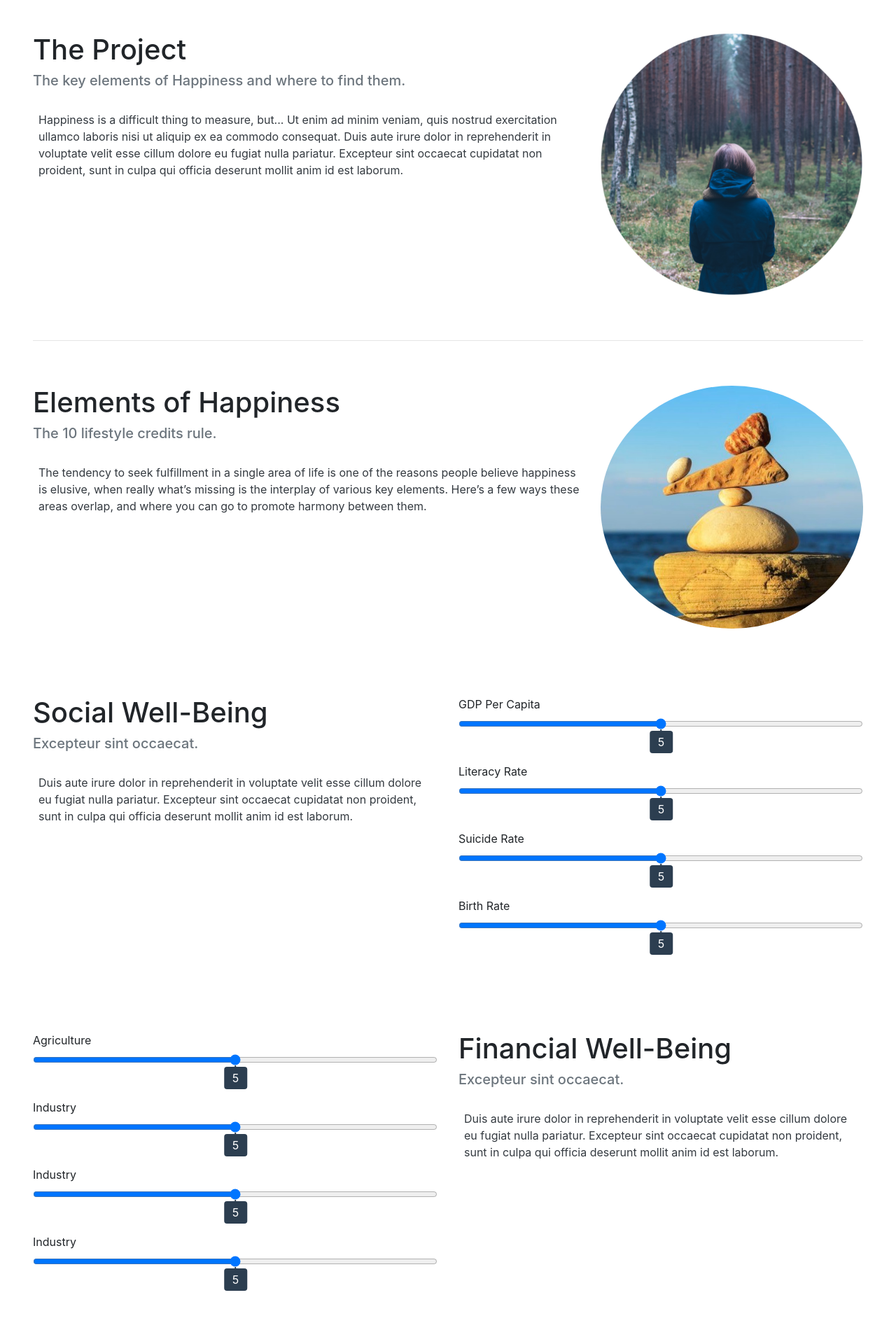
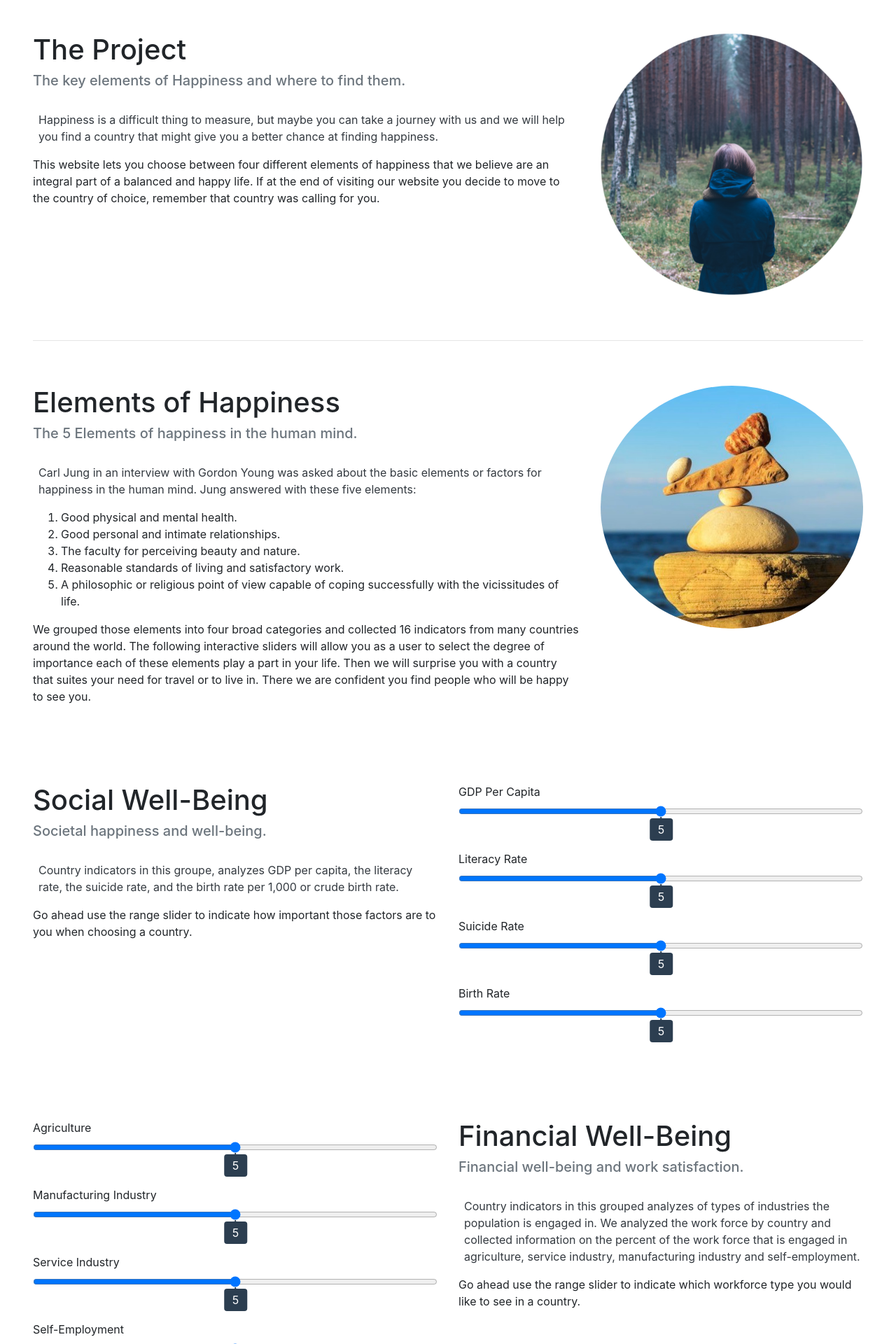
Before and after one commit to anishaa95/Happiness_Index, a Flask app: page / in a window 1280 px wide. Shown: the part 833-2753 px from the top of the page at 70% size. Run offline with Flask 2, Linux system fonts and the light colour scheme; data that the repository does not hold is empty; some libraries are stand-ins or nearby versions.

Commit message:
Narrative Update

```diff
--- a/templates/index.html
+++ b/templates/index.html
@@ -1,33 +1,22 @@
 <!DOCTYPE html>
 <html lang="en-us">
+
 <head>
   <meta charset="UTF-8" />
   <title>The Happiness Index</title>
-    <meta
-      name="viewport"
-      content="width=device-width, initial-scale=1, shrink-to-fit=no"
-    />
+  <meta name="viewport" content="width=device-width, initial-scale=1, shrink-to-fit=no" />
 
   <!-- Bring in our bootstrap stylesheet -->
-    <link
-      rel="stylesheet"
-      href="https://stackpath.bootstrapcdn.com/bootstrap/4.3.1/css/bootstrap.min.css"
-      integrity="sha384-ggOyR0iXCbMQv3Xipma34MD+dH/1fQ784/j6cY/iJTQUOhcWr7x9JvoRxT2MZw1T"
-      crossorigin="anonymous"
-    />
+  <link rel="stylesheet" href="https://stackpath.bootstrapcdn.com/bootstrap/4.3.1/css/bootstrap.min.css"
+    integrity="sha384-ggOyR0iXCbMQv3Xipma34MD+dH/1fQ784/j6cY/iJTQUOhcWr7x9JvoRxT2MZw1T" crossorigin="anonymous" />
   <!-- Bringing leaflet -->
-    <link
-      rel="stylesheet"
-      href="https://unpkg.com/leaflet@1.6.0/dist/leaflet.css"
+  <link rel="stylesheet" href="https://unpkg.com/leaflet@1.6.0/dist/leaflet.css"
     integrity="sha512-xwE/Az9zrjBIphAcBb3F6JVqxf46+CDLwfLMHloNu6KEQCAWi6HcDUbeOfBIptF7tcCzusKFjFw2yuvEpDL9wQ=="
-      crossorigin=""
-    />
+    crossorigin="" />
 
-    <script
-      src="https://unpkg.com/leaflet@1.3.3/dist/leaflet.js"
+  <script src="https://unpkg.com/leaflet@1.3.3/dist/leaflet.js"
     integrity="sha512-tAGcCfR4Sc5ZP5ZoVz0quoZDYX5aCtEm/eu1KhSLj2c9eFrylXZknQYmxUssFaVJKvvc0dJQixhGjG2yXWiV9Q=="
-      crossorigin=""
-    ></script>
+    crossorigin=""></script>
   <!-- D3 -->
   <script src="https://d3js.org/d3.v4.min.js"></script>
 
@@ -39,6 +28,7 @@
 </head>
 
 <!-- Body -->
+
 <body>
   <!-- Page -->
   <div class="container-fluid">
@@ -71,7 +61,8 @@
           </div>
         </div>
         <nav class="navbar navbar-light bg-light">
-            <button class="navbar-toggler" type="button" data-toggle="collapse" data-target="#navbarToggleExternalContent" aria-controls="navbarToggleExternalContent" aria-expanded="false" aria-label="Toggle navigation">
+          <button class="navbar-toggler" type="button" data-toggle="collapse" data-target="#navbarToggleExternalContent"
+            aria-controls="navbarToggleExternalContent" aria-expanded="false" aria-label="Toggle navigation">
             <span class="navbar-toggler-icon"></span>
           </button>
           <a class="navbar-brand" href="#">The Unconventionalists</a>
@@ -87,8 +78,10 @@
         <div class="col-12 text-center mt-5">
           <h1 class="display-4 text-light text-uppercase">The Happiness Index</h1>
           <br>
-                <p class="lead mx-5 text-light">More than simply positive mood, <em class="text-warning">happiness</em> is a state of
-                  well-being that encompasses <em class="text-warning">living a good life</em>, one with a <em class="text-warning">sense
+          <p class="lead mx-5 text-light">More than simply positive mood, <em class="text-warning">happiness</em> is a
+            state of
+            well-being that encompasses <em class="text-warning">living a good life</em>, one with a <em
+              class="text-warning">sense
               of meaning and deep contentment</em>.</p>
         </div>
       </div>
@@ -104,12 +97,16 @@
             <h1 class="display-5 text-left">The Project</h1>
             <h5 class="text-secondary">The key elements of Happiness and where to find them.</h5>
             <p class="text-dark pt-4 pl-2">
-                  Happiness is a difficult thing to measure, but... Ut enim ad minim veniam, quis nostrud exercitation
-                  ullamco laboris nisi ut aliquip ex ea commodo consequat.
-                  Duis aute irure dolor in reprehenderit in voluptate velit
-                  esse cillum dolore eu fugiat nulla pariatur. Excepteur sint occaecat
-                  cupidatat non proident, sunt in culpa qui officia deserunt mollit
-                  anim id est laborum.
+              Happiness is a difficult thing to measure, but maybe you can take a journey with us and we will help you
+              find a country that might give you a better chance at finding happiness.
+              <p>
+                This website lets you choose between four different elements of happiness that we believe are an
+                integral
+                part of a balanced and happy life. If at the end of visiting our website you decide to move to the
+                country
+                of choice, remember that country was calling for you.
+              </p>
+
             </p>
           </div>
           <div class="col-4 py-5">
@@ -125,17 +122,28 @@
         <div class="row">
           <div class="col-8 py-5">
             <h1 class="display-5 text-left">Elements of Happiness</h1>
-                <h5 class="text-secondary">The 10 lifestyle credits rule.</h5>
+            <h5 class="text-secondary">The 5 Elements of happiness in the human mind.</h5>
             <p class="text-dark pt-4 pl-2">
-                  The tendency to seek fulfillment in a single area of life is one of
-                  the reasons people believe happiness is elusive, when really what’s
-                  missing is the interplay of various key elements. Here’s a few
-                  ways these areas overlap, and where you can go to promote harmony between them.
+              Carl Jung in an interview with Gordon Young was asked about the basic elements or factors for happiness in
+              the human mind. Jung answered with these five elements:
+              <ol type="1">
+                <li>Good physical and mental health.</li>
+                <li>Good personal and intimate relationships.</li>
+                <li>The faculty for perceiving beauty and nature.</li>
+                <li>Reasonable standards of living and satisfactory work.</li>
+                <li>A philosophic or religious point of view capable of coping successfully with the vicissitudes of
+                  life.</li>
+              </ol>
+
+              We grouped those elements into four broad categories and collected 16 indicators from many countries around the
+              world. The following interactive sliders will allow you as a user to select the degree of importance each
+              of these elements play a part in your life. Then we will surprise you with a country that suites your need for
+              travel or to live in. There we are confident you find people who will be happy to see you.
+
             </p>
           </div>
           <div class="col-md-4 py-5">
-                  <img src="../static/Images/Balance_rocks.jpeg"
-                  class="img-fluid rounded-circle" alt="Logo">
+            <img src="../static/Images/Balance_rocks.jpeg" class="img-fluid rounded-circle" alt="Logo">
           </div>
         </div>
         <!-- End of Elements of Happiness section -->
@@ -145,12 +153,16 @@
         <div class="row">
           <div class="col-6 py-5">
             <h1 class="display-5 text-left">Social Well-Being</h1>
-                  <h5 class="text-secondary">Excepteur sint occaecat.</h5>
+            <h5 class="text-secondary">Societal happiness and well-being.</h5>
             <p class="text-dark pt-4 pl-2">
-                    Duis aute irure dolor in reprehenderit in voluptate velit
-                  esse cillum dolore eu fugiat nulla pariatur. Excepteur sint occaecat
-                  cupidatat non proident, sunt in culpa qui officia deserunt mollit
-                  anim id est laborum.
+              Country indicators in this groupe, analyzes GDP per capita, the literacy rate, the
+              suicide rate, and the birth rate per 1,000 or crude birth rate.
+              <p>
+                Go ahead use the range slider to indicate how important those factors are to you when choosing a country.
+              </p>
+
+
+
             </p>
           </div>
           <div class="col-6 py-5">
@@ -191,17 +203,17 @@
                 <output class="bubble"></output>
               </div>
               <div class="form-group">
-                          <label for="eco_industry">Industry</label>
+                <label for="eco_industry">Manufacturing Industry</label>
                 <input type="range" class="form-control-range" id="eco_industry" min="0" max="10">
                 <output class="bubble"></output>
               </div>
               <div class="form-group">
-                          <label for="eco_service">Industry</label>
+                <label for="eco_service">Service Industry</label>
                 <input type="range" class="form-control-range" id="eco_service" min="0" max="10">
                 <output class="bubble"></output>
               </div>
               <div class="form-group">
-                          <label for="eco_self_employed">Industry</label>
+                <label for="eco_self_employed">Self-Employment</label>
                 <input type="range" class="form-control-range" id="eco_self_employed" min="0" max="10">
                 <output class="bubble"></output>
               </div>
@@ -209,12 +221,16 @@
           </div>
           <div class="col-6 py-5">
             <h1 class="display-5 text-left">Financial Well-Being</h1>
-                    <h5 class="text-secondary">Excepteur sint occaecat.</h5>
+            <h5 class="text-secondary">Financial well-being and work satisfaction.</h5>
             <p class="text-dark pt-4 pl-2">
-                      Duis aute irure dolor in reprehenderit in voluptate velit
-                    esse cillum dolore eu fugiat nulla pariatur. Excepteur sint occaecat
-                    cupidatat non proident, sunt in culpa qui officia deserunt mollit
-                    anim id est laborum.
+              Country indicators in this grouped analyzes of types of industries the population is engaged in. We
+              analyzed the work force by country and collected information on the percent of the work force that is
+              engaged in agriculture, service industry, manufacturing industry and self-employment.
+
+              <p>
+                Go ahead use the range slider to indicate which workforce type you would like to see in a country.
+              </p>
+
             </p>
           </div>
         </div>
@@ -225,12 +241,17 @@
         <div class="row">
           <div class="col-6 py-5">
             <h1 class="display-5 text-left">Mobility Well-Being</h1>
-                      <h5 class="text-secondary">Excepteur sint occaecat.</h5>
+            <h5 class="text-secondary">Perceiving beauty and nature around you.</h5>
             <p class="text-dark pt-4 pl-2">
-                        Duis aute irure dolor in reprehenderit in voluptate velit
-                      esse cillum dolore eu fugiat nulla pariatur. Excepteur sint occaecat
-                      cupidatat non proident, sunt in culpa qui officia deserunt mollit
-                      anim id est laborum.
+              Country indicators in this group are all about travelling and seeing beauty all around you. We selected
+              indicators that show the percent growth of in country travel, the number of airport arrivals, the percent of
+              coasline per square line and finally population density per sequare line.
+              <p>
+                Go ahead use the range slider to indicate your preference for what is important to you when considering a
+                country to live or play in.
+              </p>
+
+
             </p>
           </div>
           <div class="col-6 py-5">
@@ -242,17 +263,17 @@
               </div>
               <div class="form-group">
                 <label for="travel_coastline_ratio">Coastline Length</label>
-                            <input type="range" class="form-control-range"  min="0" max="10" id="travel_coastline_ratio">
+                <input type="range" class="form-control-range" min="0" max="10" id="travel_coastline_ratio">
                 <output class="bubble"></output>
               </div>
               <div class="form-group">
                 <label for="travel_incountry_growth">Travel Incountry Growth</label>
-                            <input type="range" class="form-control-range"  min="0" max="10" id="travel_incountry_growth">
+                <input type="range" class="form-control-range" min="0" max="10" id="travel_incountry_growth">
                 <output class="bubble"></output>
               </div>
               <div class="form-group">
                 <label for="travel_no_of_arrivals">Number of airplane arrivals</label>
-                            <input type="range" class="form-control-range"  min="0" max="10" id="travel_no_of_arrivals">
+                <input type="range" class="form-control-range" min="0" max="10" id="travel_no_of_arrivals">
                 <output class="bubble"></output>
               </div>
             </form>
@@ -289,12 +310,19 @@
           </div>
           <div class="col-6 py-5">
             <h1 class="display-5 text-left">Physical Well-Being</h1>
-                        <h5 class="text-secondary">Excepteur sint occaecat.</h5>
+            <h5 class="text-secondary">Where and who we live with makes you happy.</h5>
             <p class="text-dark pt-4 pl-2">
-                          Duis aute irure dolor in reprehenderit in voluptate velit
-                        esse cillum dolore eu fugiat nulla pariatur. Excepteur sint occaecat
-                        cupidatat non proident, sunt in culpa qui officia deserunt mollit
-                        anim id est laborum.
+              In this group of indicators, we focused on the living conditions of the population within a country. We selected the types of
+              household as a Percentage of all housholds by country. Those indicators are made up of the percent of the population
+              that is female, the average size of the household, percent of induvial who are living with a
+              nuclear family and finally the percent of household that do not live with children.
+              <p>
+                Go ahead use the range slider to indicate your preference for what is important to you when considering a
+                country population household living arrangement and percent of females.
+              </p>
+
+
+
             </p>
             <button id="button" type="button" class="btn btn-default">Enter</button>
           </div>
@@ -339,12 +367,8 @@
         <p class="text-dark pt-4 pl-2">
           <strong class="text-info">What is Good</strong> and
           <strong class="text-info">What is Bad</strong>
-              Ut enim ad minim veniam, quis nostrud exercitation
-              ullamco laboris nisi ut aliquip ex ea commodo consequat.
-              Duis aute irure dolor in reprehenderit in voluptate velit
-              esse cillum dolore eu fugiat nulla pariatur. Excepteur sint occaecat
-              cupidatat non proident, sunt in culpa qui officia deserunt mollit
-              anim id est laborum.
+          Now that you have made your amazing choices of what is important to you and we have selected a country for
+          you, go ahead click the link to find out more about it.
         </p>
       </section>
     </main>
@@ -352,21 +376,15 @@
 
 
   <!-- jQuery first, then Popper.js, then Bootstrap JS -->
-      <script
-      src="https://code.jquery.com/jquery-3.3.1.slim.min.js"
+  <script src="https://code.jquery.com/jquery-3.3.1.slim.min.js"
     integrity="sha384-q8i/X+965DzO0rT7abK41JStQIAqVgRVzpbzo5smXKp4YfRvH+8abtTE1Pi6jizo"
-      crossorigin="anonymous"
-      ></script>
-      <script
-      src="https://cdnjs.cloudflare.com/ajax/libs/popper.js/1.14.7/umd/popper.min.js"
+    crossorigin="anonymous"></script>
+  <script src="https://cdnjs.cloudflare.com/ajax/libs/popper.js/1.14.7/umd/popper.min.js"
     integrity="sha384-UO2eT0CpHqdSJQ6hJty5KVphtPhzWj9WO1clHTMGa3JDZwrnQq4sF86dIHNDz0W1"
-      crossorigin="anonymous"
-      ></script>
-      <script
-      src="https://stackpath.bootstrapcdn.com/bootstrap/4.3.1/js/bootstrap.min.js"
+    crossorigin="anonymous"></script>
+  <script src="https://stackpath.bootstrapcdn.com/bootstrap/4.3.1/js/bootstrap.min.js"
     integrity="sha384-JjSmVgyd0p3pXB1rRibZUAYoIIy6OrQ6VrjIEaFf/nJGzIxFDsf4x0xIM+B07jRM"
-      crossorigin="anonymous"
-      ></script>
+    crossorigin="anonymous"></script>
   <script type="text/javascript" src="../static/js/map_config.js"></script>
   <!-- Create a map object -->
   <script type="text/javascript" src="../static/js/map_logic.js"></script>
@@ -374,4 +392,5 @@
   <script type="text/javascript" src="../static/js/main.js"></script>
   <script type="text/javascript" src="../static/js/wiki.js"></script>
 </body>
+
 </html>
```
Lines whose indentation alone changed are shown as unchanged.
